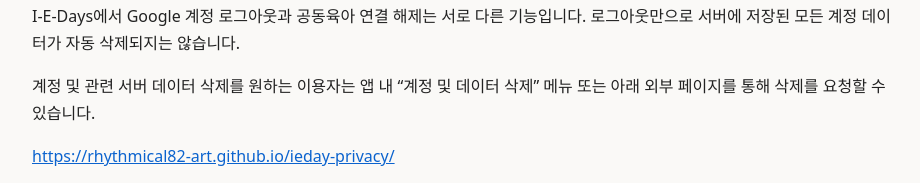
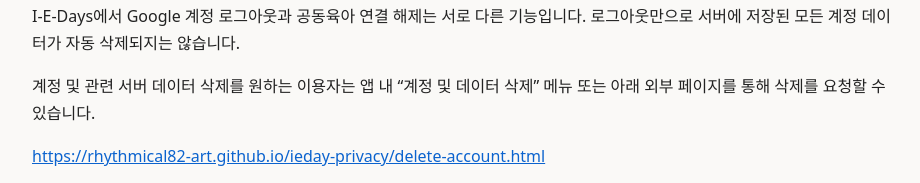
Before and after one commit to rhythmical82-art/ieday-privacy, a plain HTML site: page index.html in a window 1280 px wide. Shown: the part 1891-2074 px from the top of the page, without its empty margins (178-1098 px from the left). Drawn offline with Linux system fonts and the light colour scheme.

Commit message:
Update index.html

```diff
--- a/index.html
+++ b/index.html
@@ -59,7 +59,7 @@
 <h2>7. 계정 및 데이터 삭제</h2>
 <p>I-E-Days에서 Google 계정 로그아웃과 공동육아 연결 해제는 서로 다른 기능입니다. 로그아웃만으로 서버에 저장된 모든 계정 데이터가 자동 삭제되지는 않습니다.</p>
 <p>계정 및 관련 서버 데이터 삭제를 원하는 이용자는 앱 내 “계정 및 데이터 삭제” 메뉴 또는 아래 외부 페이지를 통해 삭제를 요청할 수 있습니다.</p>
-<p><a href="https://rhythmical82-art.github.io/ieday-privacy/">https://rhythmical82-art.github.io/ieday-privacy/</a></p>
+<p><a href="https://rhythmical82-art.github.io/ieday-privacy/delete-account.html">https://rhythmical82-art.github.io/ieday-privacy/delete-account.html</a></p>
 <p>삭제 요청이 확인되면 서비스 제공에 필요한 계정 정보와 연결된 서버 데이터를 삭제합니다. 법률상 보존이 필요한 정보가 있는 경우 해당 사유와 보유 기간을 별도로 안내합니다.</p>
 
 <h2>8. 아동 관련 정보</h2>
```
